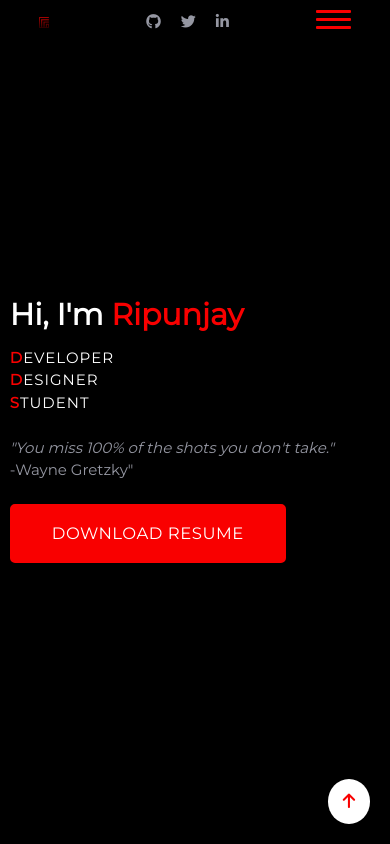
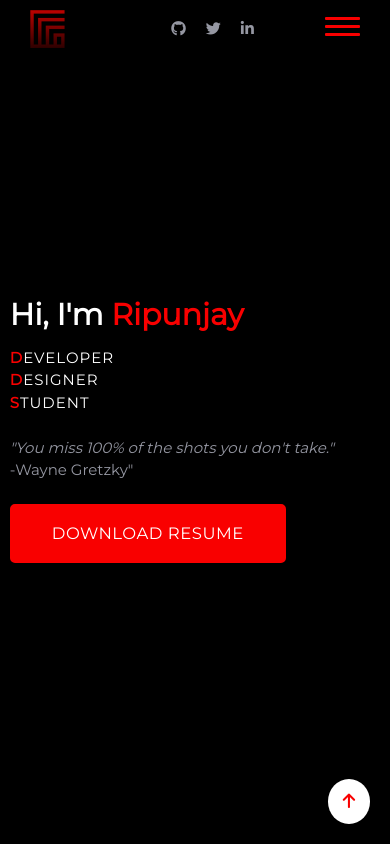
Before and after one commit to ripunjaynarula/portfolio, a React (Create React App) app: page / in a window 390 px wide. Shown: the top 844 px of the page. Built offline with nearby package versions, Linux system fonts and the light colour scheme.

Commit message:
mobile icon

```diff
--- a/src/styles/style.css
+++ b/src/styles/style.css
@@ -640,6 +640,22 @@ header .header_desc h1 span {
   }
 }
 
+
+
+
+
+
+
+
+
+
+
+
+
+
+
+
+
 @media screen and (max-width: 1024px) {
   .container {
     width: 700px;
@@ -721,6 +737,24 @@ header .header_desc h1 span {
   }
 }
 
+
+
+
+
+
+
+
+
+
+
+
+
+
+
+
+
+
+
 @media screen and (max-width: 768px) {
   * {
     cursor: default !important;
@@ -744,7 +778,7 @@ header .header_desc h1 span {
     margin: 0 0;
   }
   nav .nav_content_container .nav_logo_container {
-    width: 20px;
+    width: 70px;
   }
   header .header_desc {
     width: 100%;
@@ -778,6 +812,21 @@ header .header_desc h1 span {
     margin-bottom: 20px;
   }
 }
+
+
+
+
+
+
+
+
+
+
+
+
+
+
+
 .quote {
   animation: fadeInAnimation ease 3.25s;
   animation-iteration-count: 1;
```
